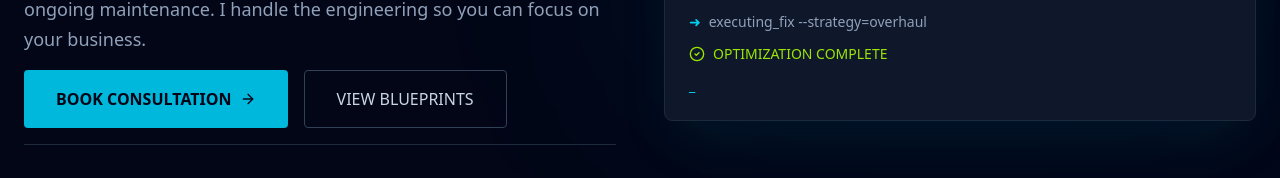
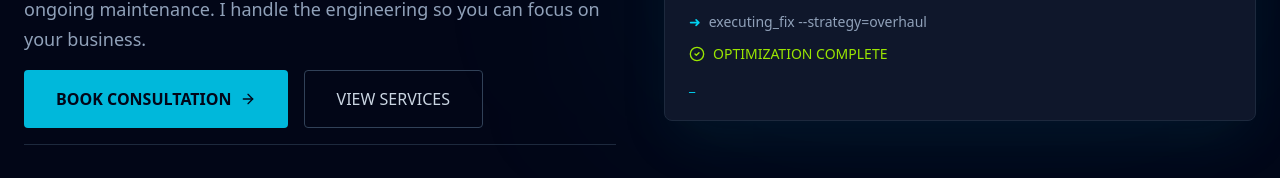
Before and after one commit to amolpjadhav/clickfix, a Next.js app: page / in a window 1280 px wide. Shown: the part 412-590 px from the top of the page. Built offline with nearby package versions, Linux system fonts and the light colour scheme.

Commit message:
renamed blueprint section

```diff
--- a/app/Hero.tsx
+++ b/app/Hero.tsx
@@ -27,9 +27,9 @@ export default function Hero() {
               BOOK CONSULTATION
               <ArrowRight className="w-4 h-4 group-hover:translate-x-1 transition-transform" />
             </a>
-            <button className="px-8 py-4 border border-slate-700 hover:border-slate-500 text-slate-300 font-mono rounded-sm transition-all">
-              VIEW BLUEPRINTS
-            </button>
+            <a href="#services" className="px-8 py-4 border border-slate-700 hover:border-slate-500 text-slate-300 font-mono rounded-sm transition-all flex items-center justify-center">
+              VIEW SERVICES
+            </a>
           </div>
 
           {/* Trust Signals / Stats */}
```
